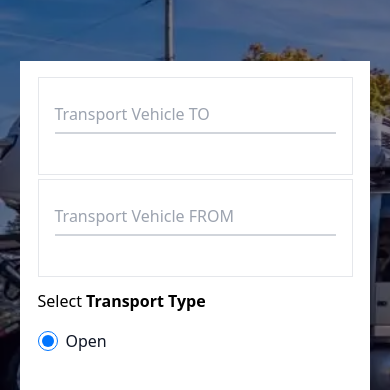
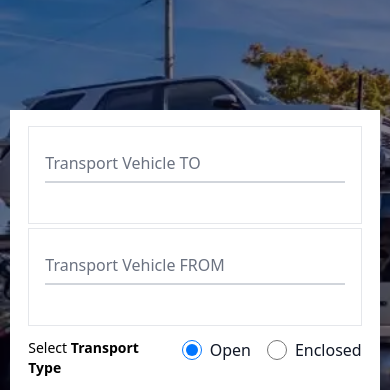
Before and after one commit to AD-Gomez/CayadServices, an Astro site: page / in a window 390 px wide. Shown: the part 407-797 px from the top of the page. Built offline with nearby package versions, Linux system fonts and the light colour scheme; Astro itself is replaced by a stand-in of ours.

Commit message:
changes width and margin form

```diff
--- a/src/components/forms/FormLanding.tsx
+++ b/src/components/forms/FormLanding.tsx
@@ -59,8 +59,8 @@ const Step1 = ({ setActiveStep, setDataSubmit }: any) => {
               placeholder="Alameda, California, EE. UU." name='destination_city' label=' Transport Vehicle FROM '
             />
           </div>
-          <div className="flex xs:flex-col gap-4 py-2">
-            <p>
+          <div className="flex gap-4 py-2">
+            <p className='text-sm'>
               Select <b>Transport Type</b>
             </p>
             <CheckboxInput name='transport_type' label='Open' value='1' />
@@ -615,7 +615,7 @@ const FormLanding = () => {
     }
   }, [activeStep]);
   return (
-    <div className="max-w-[500px] min-w-[450px] mx-auto min-h-96 max-h-[450px] flex-nowrap  xs:min-w-[350px] sm:min-w-[400px] md:min-w-[440px]	overflow-auto	 bg-white flex justify-between items-center flex-col">
+    <div className="max-w-[500px] min-w-[450px] mx-auto min-h-96 max-h-[450px] flex-nowrap  xs:min-w-[95%] sm:min-w-[90%] md:min-w-[60%]	overflow-auto	 bg-white flex justify-between items-center flex-col">
       {renderContent()}
     </div>
   );
--- a/src/components/inputs/AutoCompletInput.tsx
+++ b/src/components/inputs/AutoCompletInput.tsx
@@ -84,7 +84,7 @@ const AutocompleteInput: React.FC<AutocompleteInputProps> = ({ name, label, plac
       )}
       <label
         htmlFor={name}
-        className={`absolute left-0 -top-3.5 text-gray-600 text-sm transition-all peer-placeholder-shown:text-base peer-placeholder-shown:text-gray-400 peer-placeholder-shown:top-2 peer-focus:-top-3.5 peer-focus:text-sm peer-focus:text-btn-blue ${errors[name] ? 'text-red-500' : ''}`}
+        className={`absolute left-0 -top-3.5 text-gray-600 text-sm transition-all peer-placeholder-shown:text-base peer-placeholder-shown:text-gray-500 peer-placeholder-shown:top-2 peer-focus:-top-3.5 peer-focus:text-sm peer-focus:text-btn-blue ${errors[name] ? 'text-red-500' : ''}`}
       >
         {label}
       </label>
--- a/src/components/inputs/CustomCheckbox.tsx
+++ b/src/components/inputs/CustomCheckbox.tsx
@@ -23,7 +23,7 @@ const CheckboxInput: React.FC<CheckboxInputProps> = ({ name, label, value }) =>
         type="radio"
         value={value}
         {...register(name)}
-        className="mr-2 h-5 w-5 rounded-full text-btn-blue focus:ring-btn-blue border-gray-300"
+        className="mr-2 h-5 w-5 cursor-pointer rounded-full text-btn-blue focus:ring-btn-blue border-gray-300"
       />
       <label
         htmlFor={name}
```
